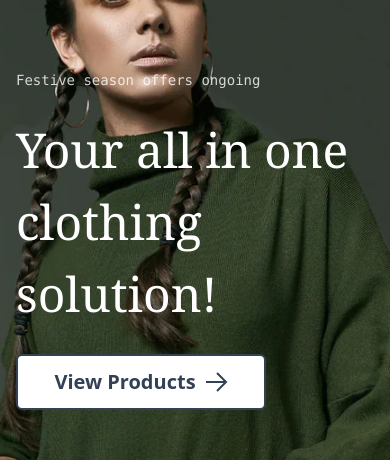
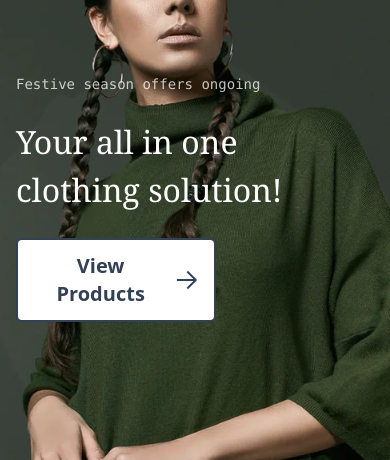
Before and after one commit to Devdannetworks/fashion-store, a React (Create React App) app: page / in a window 390 px wide. Shown: the part 260-720 px from the top of the page. Built offline with nearby package versions, Linux system fonts and the light colour scheme; no server answers; the database is empty.

Commit message:
hero-section on mobile modified

```diff
--- a/src/Header/HeroSection/Hero.tsx
+++ b/src/Header/HeroSection/Hero.tsx
@@ -17,20 +17,20 @@ const Hero: React.FC = () => {
         backgroundSize: "cover",
         backgroundPosition: "right",
       }}
-      className="min-h-[90vh] flex items-center justify-start "
+      className=" min-h-[80vh] flex items-center justify-start "
     >
       <Container maxWidth={"xl"}>
         <div className="flex flex-col items-start md:items-center justify-center md:justify-center gap-6 text-white ">
-          <p className="text-sm font-mono opacity-80">
+          <p className="text-sm font-mono opacity-75">
             {" "}
             Festive season offers ongoing
           </p>
-          <div className="flex flex-col text-[3rem] md:text-[4rem] font-serif">
+          <div className="flex flex-col text-[32px] md:text-[4rem] font-serif">
             <span className="">Your all in one</span>
             <span className="">clothing solution!</span>
           </div>
 
-          <div className="w-full max-w-[250px] text-xl">
+          <div className="w-full max-w-[200px] md:max-w-[250px] text-xl">
             <ButtonComp
               label="View Products"
               onClick={() => showProducts()}
```
